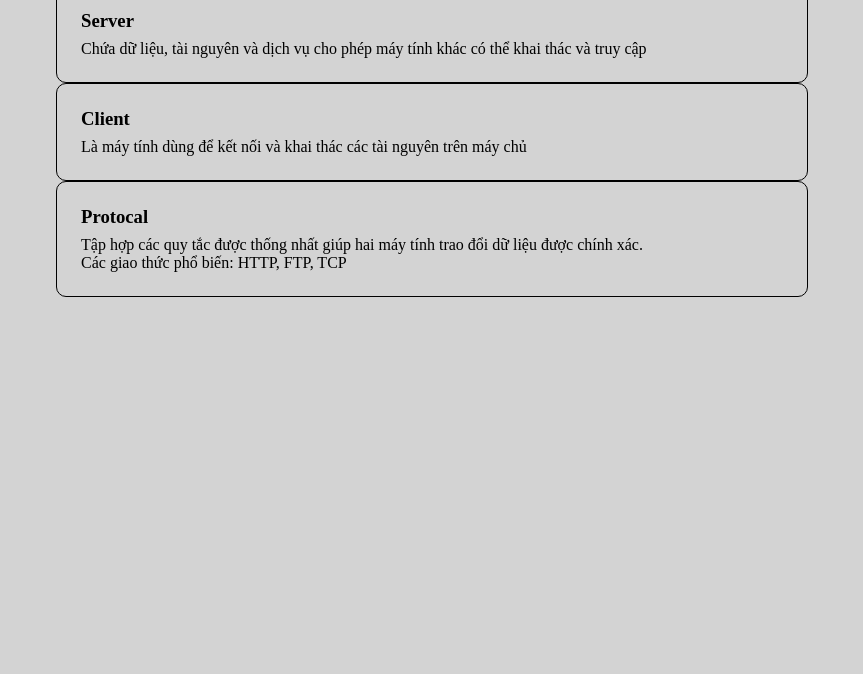
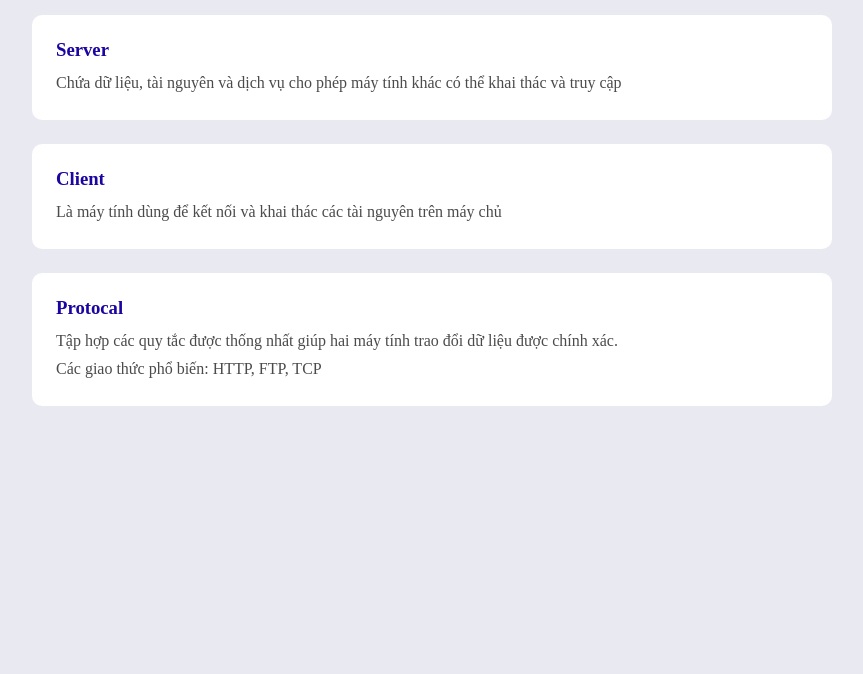
Before and after one commit to KinhKhaVN/Web, a plain HTML site: page TongHopKienThuc/index.html in a window 1280 px wide. Shown: the part 126-800 px from the top of the page, without its empty margins (208-1071 px from the left). Drawn offline with Linux system fonts and the light colour scheme.

Commit message:
Add root variable and change Card border
- Add more color for text, background
- Change Card border to none

```diff
--- a/TongHopKienThuc/global.css
+++ b/TongHopKienThuc/global.css
@@ -2,7 +2,13 @@
 {
   --paper: lightgray;
   --ink: black;
-  --container-width: 800px;
+  --container-width: 1200;
+  --bg-primary: #E9E9F2;
+  --bg-secondary: #FFFFFF;
+  --primary: #1A05A2;
+  --text-primary: #4B4B4B;
+  --text-secondary: #777777;
+  --text-muted: #AFAFAF;
 }
 
 *
@@ -20,7 +26,7 @@ html
 body
 {
   display: block;
-  background-color: var(--paper);
+  background-color: var(--bg-primary);
   color: var(--ink);
 }
 
@@ -33,10 +39,11 @@ body
 
 .card
 {
+  background-color: var(--bg-secondary);
   display: flex;
   flex-direction: column;
   gap: 0.5rem;
-  border: 1px solid;
+  border: 1px none;
   border-radius: 10px;
   padding: 1.5rem;
   transition: transform .2s ease, box-shadow .2s ease;
@@ -47,3 +54,22 @@ body
   transform: translateY(-2px);
   cursor:pointer;
 }
+
+.card h3
+{
+  color: var(--primary);
+}
+
+.card p
+{
+  color: var(--text-primary);
+  line-height: 1.7;
+}
+
+.card-container
+{
+  display: grid;
+  gap: 1.5rem;
+  max-width: 800px;
+  margin: 30px auto;
+}
```
